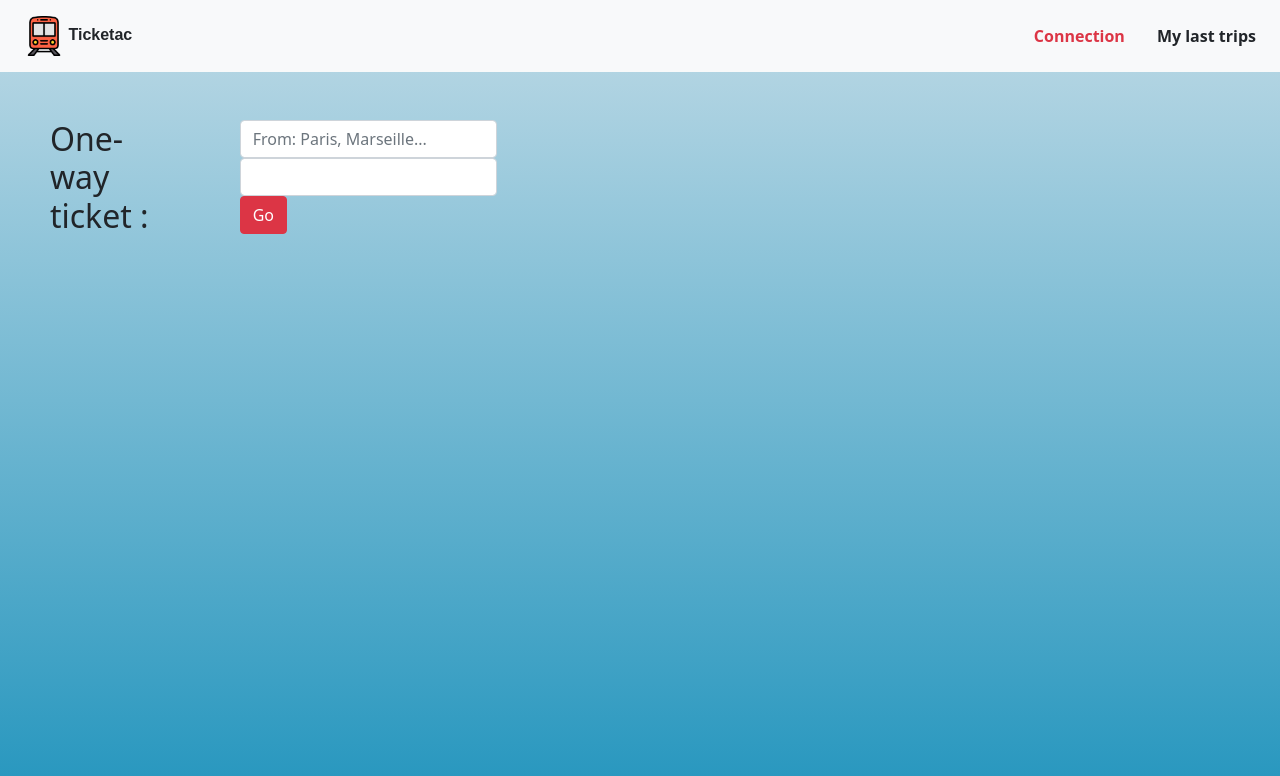
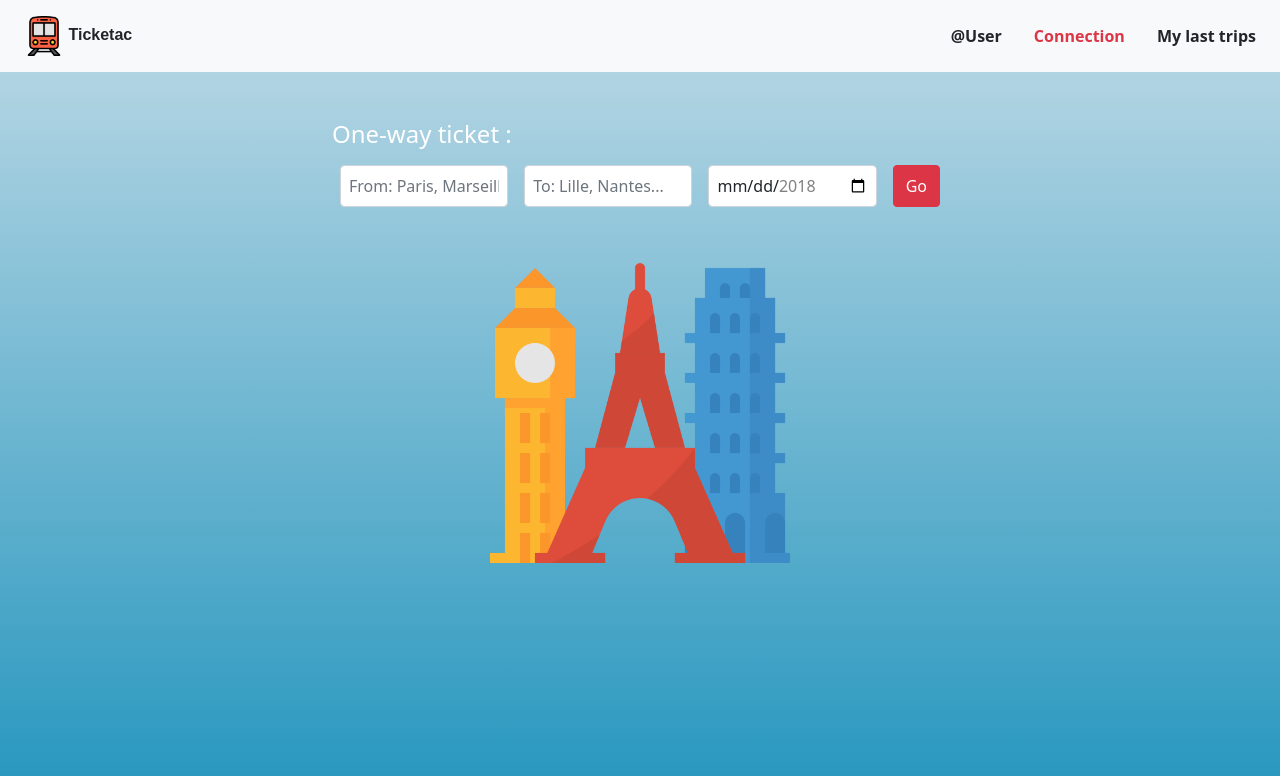
Before and after one commit to Slim2680/ticketac, a Node server app: page /home in a window 1280 px wide. Shown: the top 776 px of the page. Run offline with Node 20, Linux system fonts and the light colour scheme; some libraries are stand-ins or nearby versions.

Commit message:
login backend,  home, trips

```diff
--- a/app.js
+++ b/app.js
@@ -6,12 +6,21 @@ var logger = require('morgan');
 
 var indexRouter = require('./routes/index');
 var usersRouter = require('./routes/users');
-var models = require('./routes/index')
+// var models = require('./routes/index')
+
+var session = require('express-session')
 
 require('./models/connection');
 
+var app = express();
 
-var app = express();
+app.use(
+  session({
+    secret: 'crypto.randomBytes(20).toString("hex")',
+    resave: false,
+    saveUninitialized: false
+  })
+)
 
 // view engine setup
 app.set('views', path.join(__dirname, 'views'));
--- a/package.json
+++ b/package.json
@@ -10,6 +10,7 @@
     "debug": "~2.6.9",
     "ejs": "~2.5.7",
     "express": "~4.16.0",
+    "express-session": "^1.17.2",
     "http-errors": "~1.6.2",
     "mongoose": "^5.7.8",
     "morgan": "~1.9.0"
--- a/public/partials/navbar.ejs
+++ b/public/partials/navbar.ejs
@@ -2,14 +2,17 @@
     <nav class="nav navbar bg-light p-2 fw-bold mb-5">
 
         <div class="d-flex">
-            <a href="#" class="nav-link text-dark brand-name">
+            <a href="/home" class="nav-link text-dark brand-name">
                 <img src="../images/train.png" width="40" class="logo">
                 Ticketac
             </a>
         </div>
 
         <div class="d-flex">
-            <a class="nav-link active text-danger" aria-current="page" href="#">
+            <a class="nav-link active text-dark" aria-current="page">
+                @User
+            </a>
+            <a class="nav-link active text-danger" aria-current="page" href="/">
                 Connection
             </a>
             <a class="nav-link text-dark" href="#">
--- a/routes/index.js
+++ b/routes/index.js
@@ -1,6 +1,9 @@
 var express = require('express');
 var router = express.Router();
 var mongoose = require('mongoose');
+
+var userModel = require('../models/users')
+var travelModel = require('../models/travels')
 
 var journeySchema = mongoose.Schema({
   departure: String,
@@ -19,7 +22,7 @@ var date = ["2018-11-20","2018-11-21","2018-11-22","2018-11-23","2018-11-24"]
 
 /* GET home page. */
 router.get('/', function(req, res, next) {
-  res.render('login', { title: 'Express' });
+  res.render('login');
 });
 
 
@@ -50,38 +53,55 @@ router.get('/save', async function(req, res, next) {
     }
 
   }
-  res.render('index', { title: 'Express' });
+  res.render('index');
 });
 
 
 // Cette route est juste une verification du Save.
 // Vous pouvez choisir de la garder ou la supprimer.
-router.get('/result', function(req, res, next) {
+// router.post('/result', function(req, res, next) {
 
-  // Permet de savoir combien de trajets il y a par ville en base
-  for(i=0; i<city.length; i++){
+//   // Permet de savoir combien de trajets il y a par ville en base
+//   for(i=0; i<city.length; i++){
 
-    journeyModel.find(
-      { departure: city[i] } , //filtre
+//     journeyModel.find(
+//       { departure: city[i] } , //filtre
 
-      function (err, journey) {
+//       function (err, journey) {
 
-          console.log(`Nombre de trajets au départ de ${journey[0].departure} : `, journey.length);
-      }
-    )
+//           console.log(`Nombre de trajets au départ de ${journey[0].departure} : `, journey.length);
+//       }
+//     )
 
-  }
+//   }
 
+router.post('/result', async function(req, res, next) {
 
-  res.render('index', { title: 'Express' });
+    req.session.from = req.body.from
+  var Sfrom = req.session.from
+    req.session.to = req.body.to
+  var Sto = req.session.to
+    req.session.date = req.body.date
+  var Sdate = req.session.date
+
+  var travelsAvailable = await travelModel.find({
+    departure: Sfrom,
+    arrival: Sto,
+    date: Sdate
+  })
+
+  res.render('trips', {travelsAvailable});
 });
 
-// GET TRIPS PAGE
+//   res.render('trips');
+// });
 
-router.get('/trips', function(req, res, next) {
+// // GET TRIPS PAGE
 
-  res.render('trips')
-})
+// router.get('/trips', function(req, res, next) {
+
+//   res.render('trips')
+// })
 
 // GET HOME PAGE
 
@@ -90,4 +110,46 @@ router.get('/home', function(req, res, next) {
   res.render('home')
 })
 
+router.post('/sign-up', async function(req, res, next) {
+
+  var newUser = new userModel({
+    name: req.body.SUname,
+    firstname: req.body.SUfirstname,
+    email: req.body.SUemail,
+    password: req.body.SUpassword
+  })
+
+  var alreadyMember = await userModel.findOne({
+    email: req.body.SUemail,
+  })
+
+  if (!alreadyMember) {
+    await newUser.save()
+    res.redirect('/home')
+  } else {
+    res.redirect('/')
+  }
+
+})
+
+router.post('/sign-in', async function(req, res, next) {
+
+  var registeredUser = await userModel.findOne({
+    email: req.body.SIemail,
+    password: req.body.SIpassword
+  })
+
+  if (registeredUser) {
+
+    var actualUser = await userModel.findOne({email: req.body.SIemail})
+    console.log('__ username', actualUser.name)
+
+    res.redirect('/home')
+  } else {
+    res.redirect('/')
+  }
+
+})
+
+
 module.exports = router;
--- a/views/home.ejs
+++ b/views/home.ejs
@@ -1,7 +1,6 @@
 <!DOCTYPE html>
 <html>
   <head>
-    <meta chartset = "UTF-8"/>
     <title>Ticketac</title>
     <link rel='stylesheet' href='/stylesheets/style.css' />
 
@@ -10,36 +9,23 @@
 
   </head>
   <body>
+    <div class="container-fluid p-0">
+      <%- include('../public/partials/navbar'); %>
 
-    <div class="container-fluid p-0">
+      <div class="row col-6 offset-3 mb-5">
+        <h4 class="titleForm text-white">One-way ticket :</h4>
 
-      <%- include('../public/partials/navbar.ejs'); %>
+        <form action="/result" method="POST" class="d-flex">
+              <input name="from" type="text" class="form-control p-2 m-2" aria-describedby="emailHelp" placeholder="From: Paris, Marseille...">
+              <input name="to" type="text" class="form-control p-2 m-2" placeholder="To: Lille, Nantes...">
+              <input name="date" type="date" class="form-control p-2 m-2"  min="2018-01-01" max="2018-12-31">
+          <button type="submit" class="btn btn-danger m-2">Go</button>
+        </form>
+      </div>
 
-    <div class="d-flex">
-
-      <div class="row">
-          <div class="row justify-content-center">
-              <div class="col-11 col-lg-7">
-                <h2>One-way ticket :</h2>
-              </div>
-         </div>
-    </div>
-
-      <div class="row justify-content-center">
-        <div class= "col-12 col-lg6">
-          <form action="/trips" method="POST">
-            <div class="from-row">
-              <input name="departure" type="text" class="form-control" placeholder="From: Paris, Marseille...">
-            </div>
-        <div class="col" id="datepicker">
-            <input name="date" type="text" class="form-control" id="datepicker">
-        </div>
-
-            <button id="btn-search" type="submit" class="btn btn-danger">Go</button>
-    </div>
-       </div>
-          </form>
-        </div>
+      <div class="row-fluid text-center mt-5">
+        <img src="../images/landmark.png" alt="" height="300">
+      </div>
 
     </div>
   </body>
```
Also changed, not shown: models/travels.js (added, +13 -0 lines), models/users.js (+12 -0 lines), views/login.ejs (+6 -6 lines), views/trips.ejs (+14 -8 lines), 1 other file.
